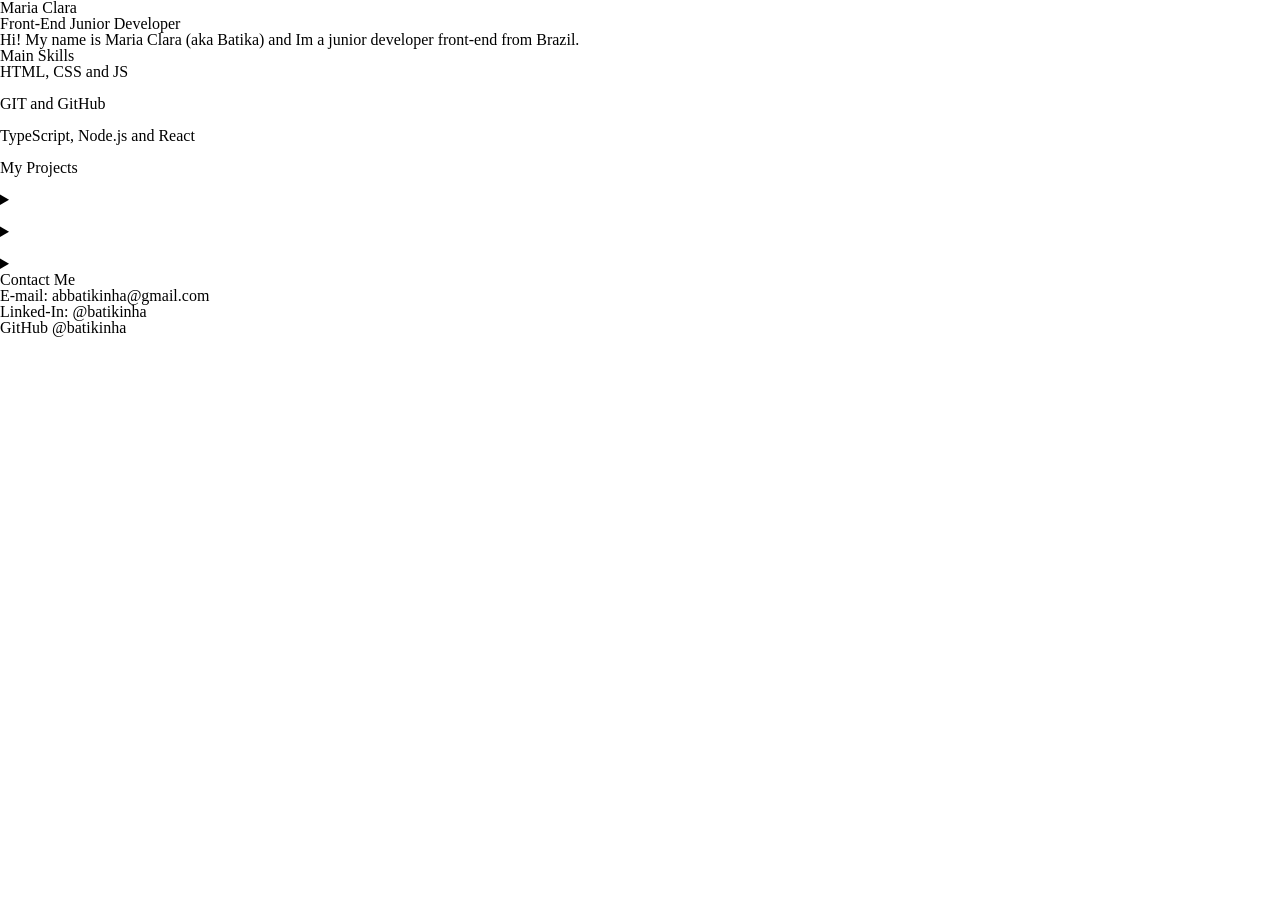
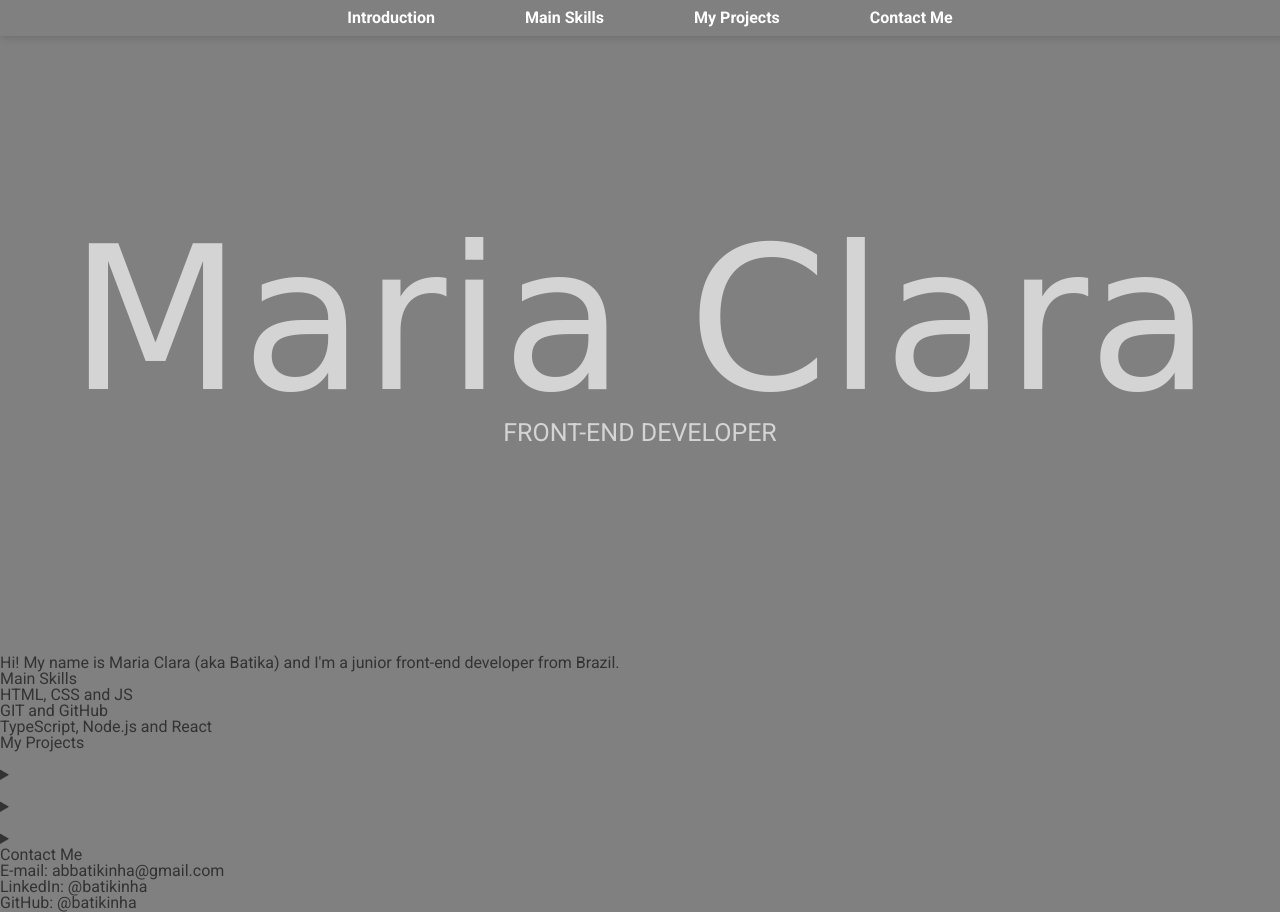
Before and after one commit to batikinha/portfolio, a plain HTML site: page index.html in a window 1280 px wide. Before the commit the page ends 800 px from the top, so only its background shows below. Drawn offline with Linux system fonts and the light colour scheme; files whose address does not match are found by name; a web font is replaced by a local one.

Commit message:
montagem do menu e header da página

```diff
--- /dev/null
+++ b/assets/css/responsive.css
@@ -0,0 +1,10 @@
+@media (max-width: 768px) {
+    .menu {
+        flex-direction: column;
+        gap: 20px;
+    }
+
+    .menu a {
+        padding: 10px;
+    }
+}
--- a/assets/css/style.css
+++ b/assets/css/style.css
@@ -1,2 +1,70 @@
 @import url(reset.css);
 @import url(global.css);
+@import url(responsive.css);
+@import url('https://fonts.googleapis.com/css2?family=Roboto:wght@400;700&display=swap');
+@import url('https://fonts.googleapis.com/css2?family=Homemade+Apple&family=Poppins:ital,wght@0,100;0,200;0,300;0,400;0,500;0,600;0,700;0,800;0,900;1,100;1,200;1,300;1,400;1,500;1,600;1,700;1,800;1,900&family=Style+Script&display=swap');
+
+body {
+    margin: 0;
+    font-family: Roboto, sans-serif;
+    background-color: gray;
+    color: #333;
+}
+
+nav {
+    box-shadow: 0 0 10px rgba(0, 0, 0, 0.2);
+    display: flex;
+    justify-content: center;
+    padding: 10px;
+    position: fixed;
+    width: 100%;
+    top: 0;
+    z-index: 1000;
+}
+
+.menu {
+    list-style: none;
+    display: flex;
+    gap: 50px;
+    padding: 0;
+    margin: 0;
+}
+
+.menu li {
+    display: inline;
+}
+
+.menu a {
+    color: white;
+    text-decoration: none;
+    font-weight: bold;
+    padding: 10px 20px;
+    border-radius: 5px;
+    transition: background-color 0.3s;
+}
+
+.menu a:hover {
+    background-color: #414141;
+}
+
+body > div:first-of-type {
+    margin-top: 70px;
+}
+
+header {
+    margin-top: 80px;
+    text-align: center;
+    padding: 140px 20px;
+    color: #d4d4d4;
+}
+
+header h1 {
+    font-family: "Style Script", cursive;
+    font-size: 200px;
+}
+
+header h2 {
+    font-family: Roboto, sans-serif;
+    font-size: 25px;
+    text-transform: uppercase;
+}
--- a/index.html
+++ b/index.html
@@ -8,42 +8,51 @@
 </head>
 <body>
     <!-- Espaço para fazer uma barra de navegação -->
+    <nav>
+        <ul class="menu">
+            <li><a href="#introduction">Introduction</a></li>
+            <li><a href="#mainskills">Main Skills</a></li>
+            <li><a href="#myprojects">My Projects</a></li>
+            <li><a href="#contactme">Contact Me</a></li>
+        </ul>
+    </nav>
     <!-- Principal com meu nome e subtítulo -->
-    <div>
+    <header class="header" id="introduction">
         <h1>Maria Clara</h1>
-        <h2>Front-End Junior Developer</h2>
+        <h2>Front-End Developer</h2>
+    </header>
+    <!-- Introduction-Text -->
+    <div id="introductiontext">
+        <h2>Hi! My name is Maria Clara (aka Batika) and I'm a junior front-end developer from Brazil.</h2>
     </div>
-    <!-- Introdução -->
-    <div>
-        <h2>Hi! My name is Maria Clara (aka Batika) and Im a junior developer front-end from Brazil.</h2>
-    </div>
-    <!-- Hard Skills -->
-    <div>
+    <!-- Main Skills -->
+    <div id="mainskills">
         <h1>Main Skills</h1>
         <ol>
-                <li>HTML, CSS and JS</li>
+            <li>HTML, CSS and JS
                 <img src="" alt="">
                 <img src="" alt="">
                 <img src="" alt="">
-                <li>GIT and GitHub</li>
+            </li>
+            <li>GIT and GitHub
                 <img src="" alt="">
                 <img src="" alt="">
-                <li>TypeScript, Node.js and React</li>
+            </li>
+            <li>TypeScript, Node.js and React
                 <img src="" alt="">
                 <img src="" alt="">
                 <img src="" alt="">
+            </li>
         </ol>
     </div>
     <!-- Apresentação dos principais projetos -->
-    <div>
+    <div id="myprojects">
         <h1>My Projects</h1>
         <div class="mult">
             <img src="" alt="">
             <details>
                 <summary>
-                    <p>
-
-                    </p>
+                    <p></p>
                 </summary>
             </details>
         </div>
@@ -51,9 +60,7 @@
             <img src="" alt="">
             <details>
                 <summary>
-                        <p>
-
-                        </p>
+                    <p></p>
                 </summary>
             </details>
         </div>
@@ -61,19 +68,17 @@
             <img src="" alt="">
             <details>
                 <summary>
-                         <p>
-
-                        </p>
+                    <p></p>
                 </summary>
             </details>
         </div>
     </div>
     <!-- Aba de contato -->
-    <div>
+    <div id="contactme">
         <h1>Contact Me</h1>
         <h2><b>E-mail:</b> abbatikinha@gmail.com</h2>
-            <h2><b>Linked-In:</b> @batikinha</h2>
-            <h2><b>GitHub</b> @batikinha</h2>
+        <h2><b>LinkedIn:</b> @batikinha</h2>
+        <h2><b>GitHub:</b> @batikinha</h2>
     </div>
     <script src="assets/script/script.js"></script>
 </body>
```
Lines whose indentation alone changed are shown as unchanged.
